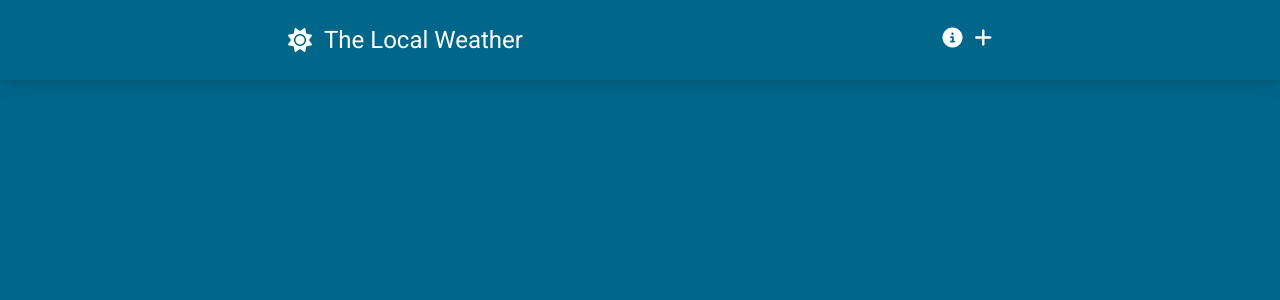
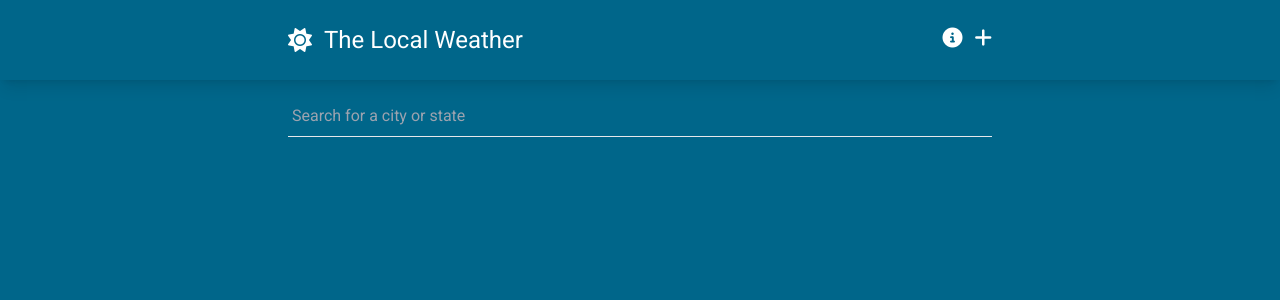
Before and after one commit to hamid-hoseini/Weather-App-Vue, a Vue app: page / in a window 1280 px wide. Shown: the top 300 px of the page. Built offline with nearby package versions, Linux system fonts and the light colour scheme; the HTML template or start-up script is replaced by a standard one.

Commit message:
add search box with mapbox api for locations

```diff
--- a/package.json
+++ b/package.json
@@ -9,6 +9,7 @@
   },
   "dependencies": {
     "autoprefixer": "^10.4.13",
+    "axios": "^1.2.2",
     "postcss": "^8.4.20",
     "tailwindcss": "^3.2.4",
     "vue": "^3.2.45",
--- a/src/views/HomeView.vue
+++ b/src/views/HomeView.vue
@@ -1,7 +1,50 @@
-<script setup>
-</script>
-
 <template>
-  <main>
+  <main class="container text-white">
+    <div class="pt-4 mb-8 relative">
+      <input
+        type="text"
+        v-model="searchQuery"
+        @input="getSearchResults"
+        placeholder="Search for a city or state"
+        class="py-2 px-1 bg-transparent border-b w-full
+         focus:border-weather-secondary focus:outline-none focus:shadow-[0px_1px_0_0_#004E71]"
+      />
+      <ul
+        class="absolute bg-weather-secondary text-white w-full shadow-md py-2 px-1 top-[66px]"
+        v-if="mapboxSearchResults"
+      >
+        <li
+          v-for="searchResult in mapboxSearchResults"
+          :key="searchResult.id"
+          class="py-2 cursor-pointer"
+          @click="previewCity(searchResult)"
+        >
+          {{ searchResult.place_name }}
+        </li>
+      </ul>
+    </div>
   </main>
 </template>
+
+<script setup>
+import { ref } from "vue";
+import axios from "axios";
+const mapboxAPIKey =
+  "pk.eyJ1Ijoiam9obmtvbWFybmlja2kiLCJhIjoiY2t5NjFzODZvMHJkaDJ1bWx6OGVieGxreSJ9.IpojdT3U3NENknF6_WhR2Q";
+const searchQuery = ref("");
+const queryTimeout = ref(null);
+const mapboxSearchResults = ref(null);
+const getSearchResults = () => {
+  clearTimeout(queryTimeout.value);
+  queryTimeout.value = setTimeout(async () => {
+    if (searchQuery.value !== "") {
+      const result = await axios.get(
+        `https://api.mapbox.com/geocoding/v5/mapbox.places/${searchQuery.value}.json?access_token=${mapboxAPIKey}&types=place`
+      );
+      mapboxSearchResults.value = result.data.features;
+      return;
+    }
+    mapboxSearchResults.value = null;
+  }, 300);
+};
+</script>
```
Also changed, not shown: 2 other files (tests, documents, lock files or other folders).
